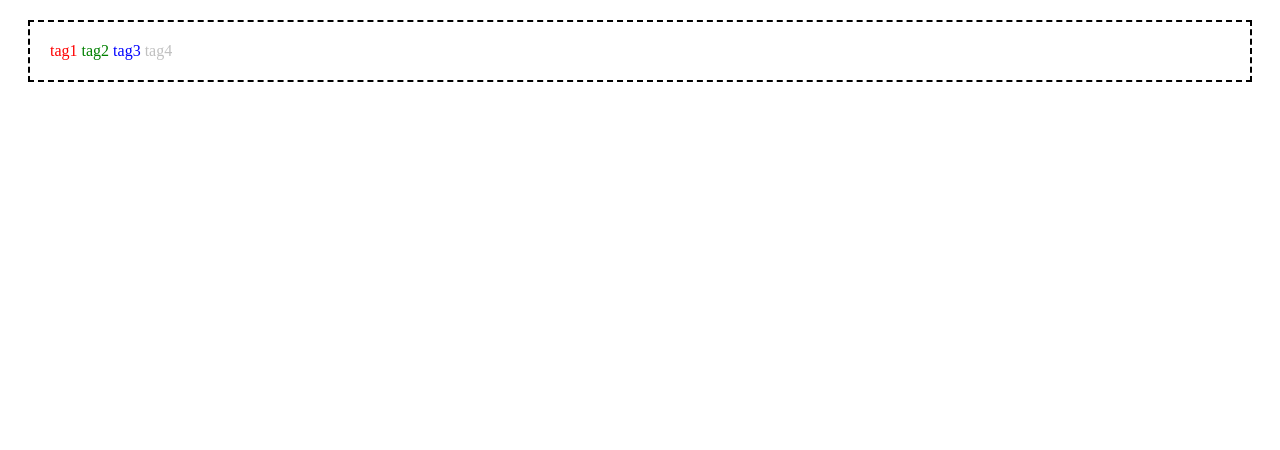
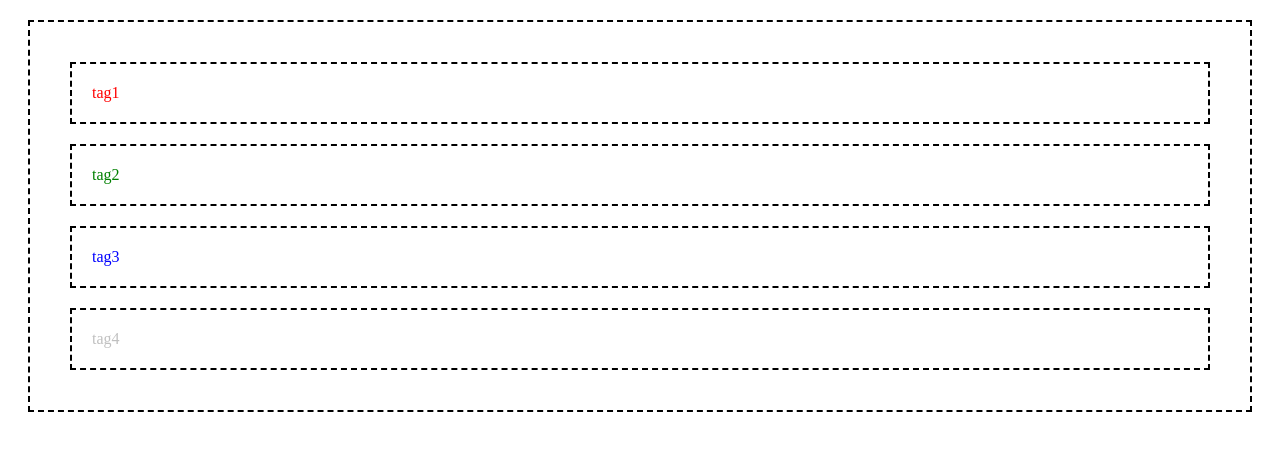
Before and after one commit to nasagaurav/react-l-topic3, a React (Create React App) app: page / in a window 1280 px wide. Shown: the top 450 px of the page. Built offline with nearby package versions, Linux system fonts and the light colour scheme.

Commit message:
Added outline to all component

```diff
--- a/src/App.js
+++ b/src/App.js
@@ -15,10 +15,18 @@ function Outline(props) {
 export default function App() {
   return (
     <Outline>
-      <Text color="red">tag1 </Text>
-      <Text color="green">tag2 </Text>
-      <Text color="blue">tag3 </Text>
-      <Text color="silver">tag4 </Text>
+      <Outline>
+        <Text color="red">tag1 </Text>
+      </Outline>
+      <Outline>
+        <Text color="green">tag2 </Text>
+      </Outline>
+      <Outline>
+        <Text color="blue">tag3 </Text>
+      </Outline>
+      <Outline>
+        <Text color="silver">tag4 </Text>
+      </Outline>
     </Outline>
   );
 }
```
